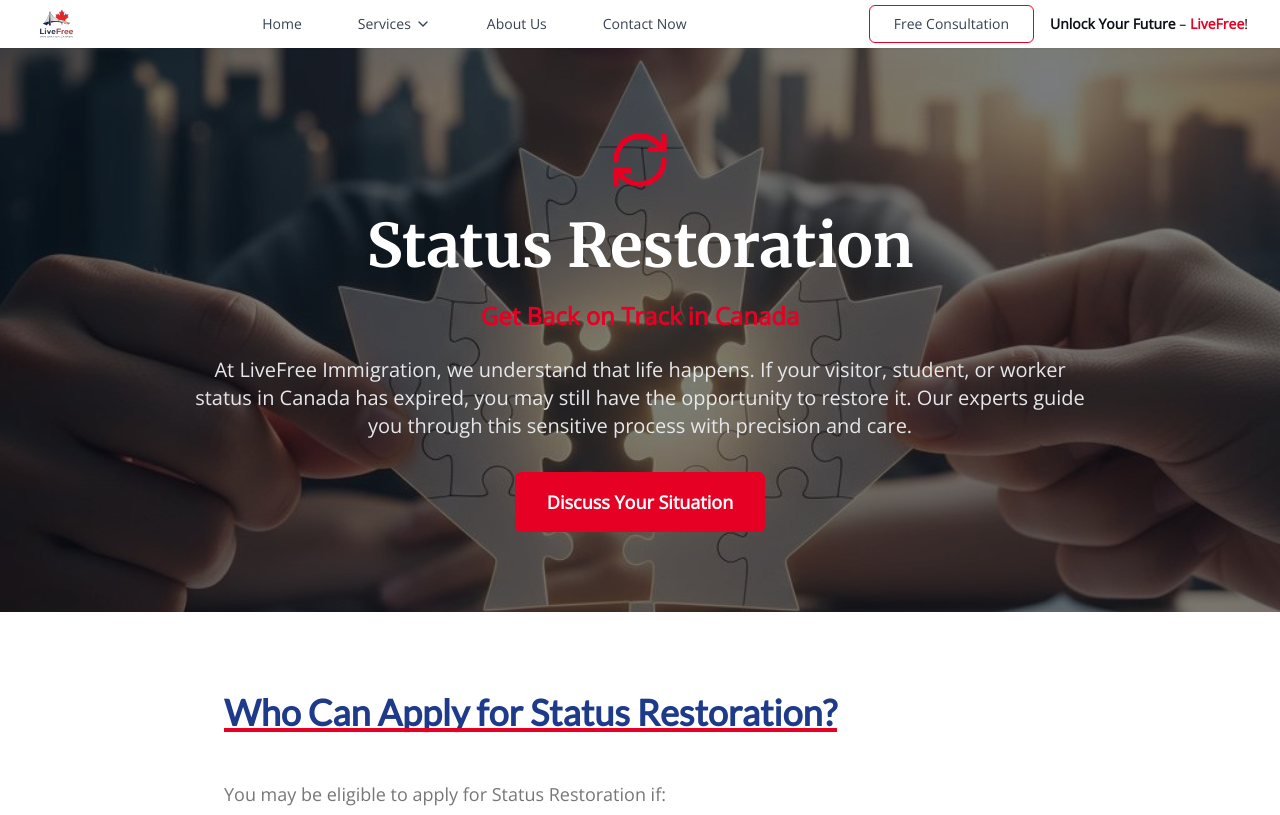
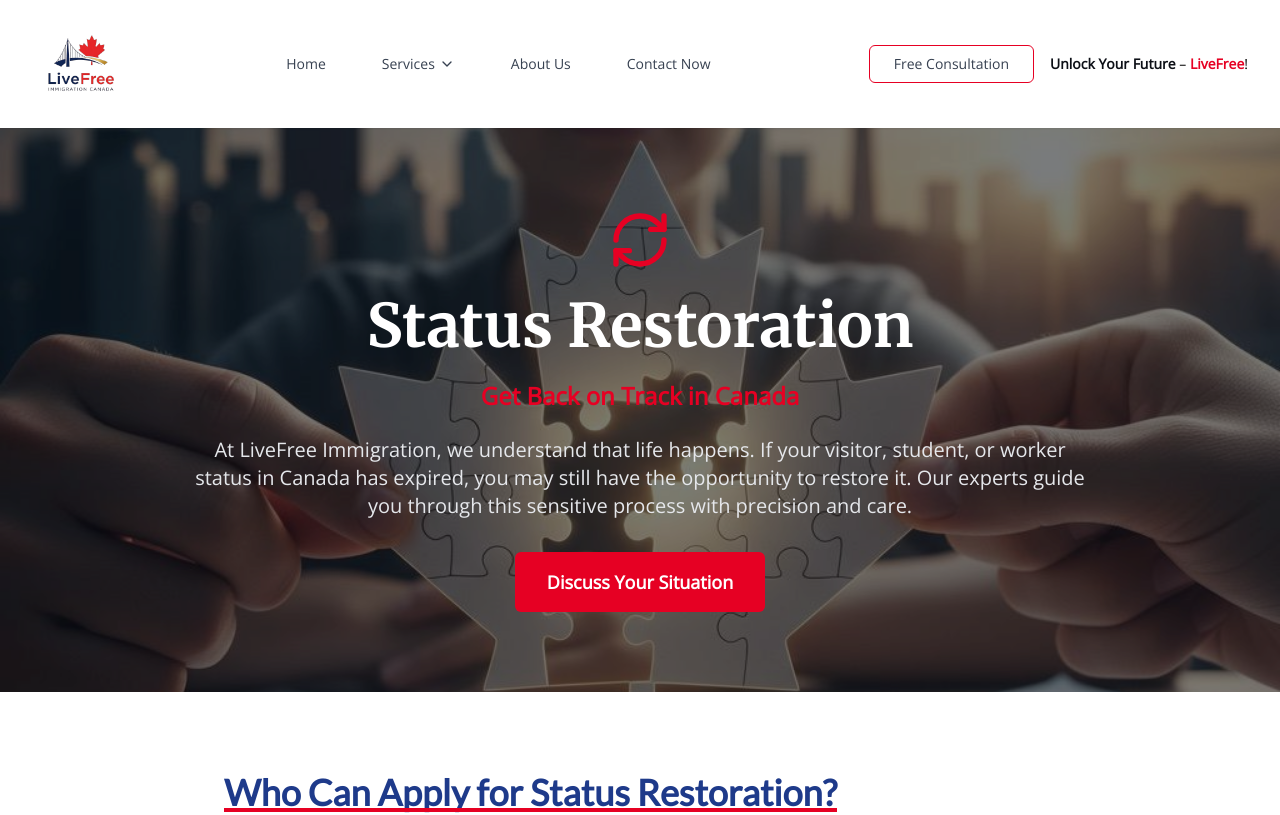
Before and after one commit to livefree-coder/Latest-LiveFree-, a React (Vite) app: page /status-restoration in a window 1280 px wide. Shown: the top 815 px of the page. Built offline with nearby package versions, Linux system fonts and the light colour scheme.

Commit message:
Updated Header.tsx

```diff
--- a/src/components/Header.tsx
+++ b/src/components/Header.tsx
@@ -47,14 +47,14 @@ const Header: React.FC = () => {
 
 
   return (
-    <header className="bg-white shadow-sm sticky top-0 z-50">
+    <header className="bg-white shadow-sm sticky top-0 z-50 h-32">
       <div className="max-w-7xl mx-auto px-4 sm:px-6 lg:px-8 h-full">
         <div className="flex justify-between items-center h-full">
-          <a href="/" className="flex items-center">
+          <a href="/" className="flex items-center py-4">
             <img
               src="/logo2.svg"
               alt="LiveFree Immigration Canada"
-              className="h-12 w-auto"
+              className="h-24 w-auto"
             />
           </a>
 
```
